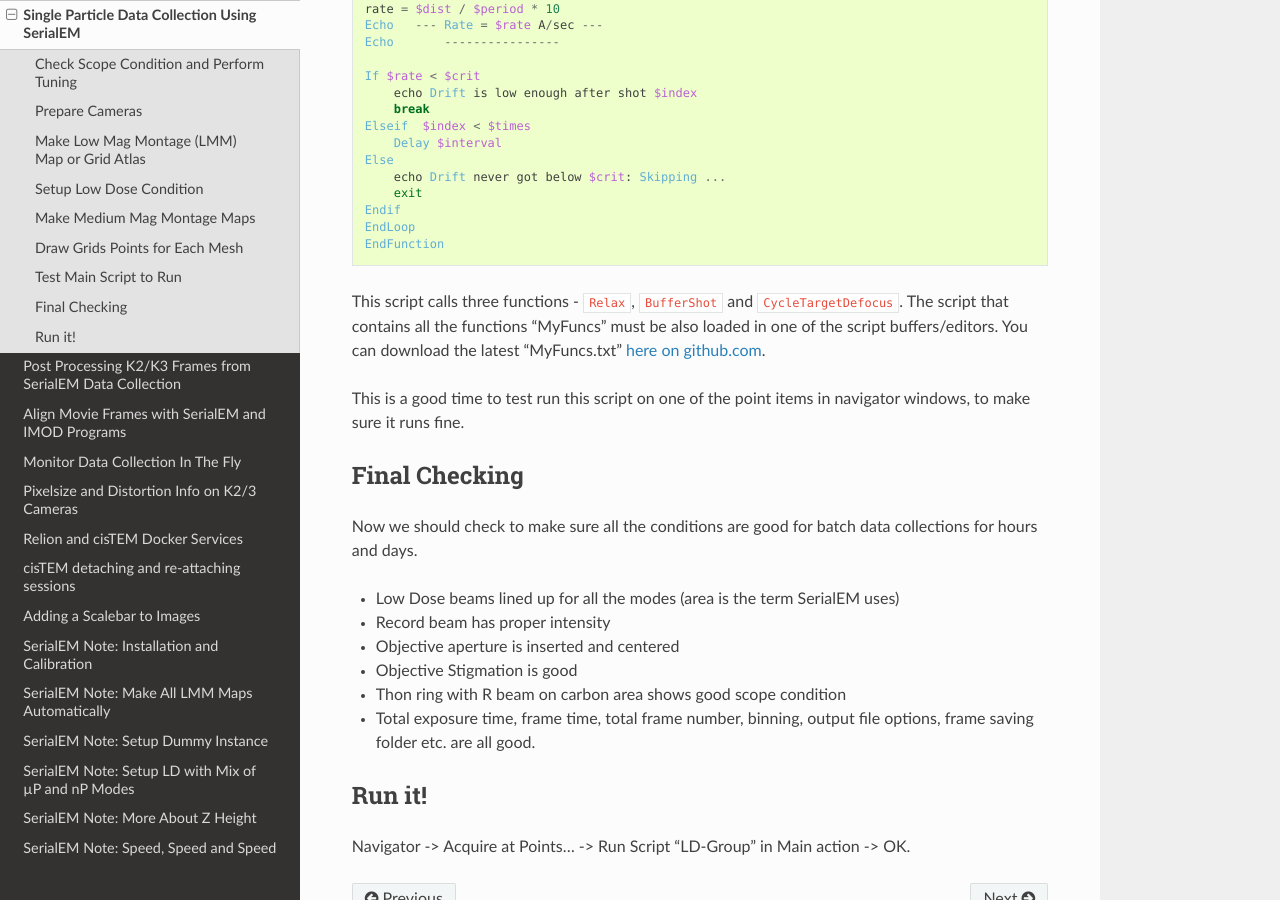
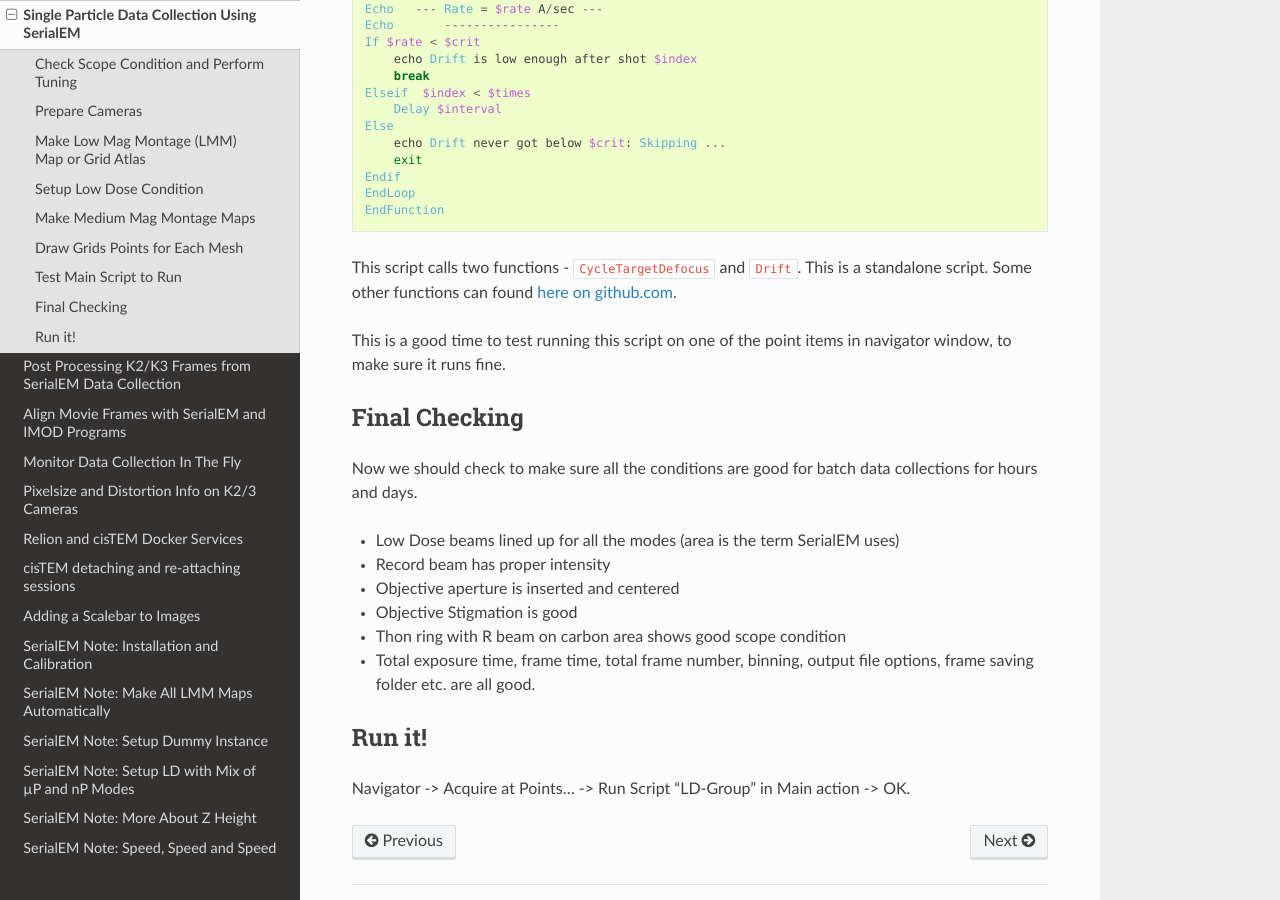
Before and after one commit to xuchen66/sphinx-emdocs, a Sphinx documentation site: the page built from source/singleparticle_serialem.rst, in a window 1280 px wide and 900 px high, scrolled down 4745 px. Built offline with Sphinx 7.4.7 and the Read the Docs theme 2.0.0, drawn with Linux system fonts in a browser that asks for light colours; pages that are not in the unit, such as notebooks, are missing from menus.

Commit message:
Update singleparticle_serialem.rst

```diff
--- a/source/singleparticle_serialem.rst
+++ b/source/singleparticle_serialem.rst
@@ -207,7 +207,6 @@ Lets load the script "LD-Group" to script editor and try to run it.
    Function Drift 1 0 crit
    # A function to measure drift rate, if good, skip to the end of loop.
    # Otherwise, exit execution -- i.e. skip the point.
-
    Echo ===> Running Drift $crit (A)...
 
    shot = F
@@ -228,7 +227,6 @@ Lets load the script "LD-Group" to script editor and try to run it.
    rate = $dist / $period * 10
    Echo   --- Rate = $rate A/sec ---
    Echo       ----------------
-
    If $rate < $crit
        echo Drift is low enough after shot $index
        break
@@ -242,9 +240,9 @@ Lets load the script "LD-Group" to script editor and try to run it.
    EndFunction
 
 
-This script calls three functions - ``Relax``, ``BufferShot`` and ``CycleTargetDefocus``. The script that contains all the functions "MyFuncs" must be also loaded in one of the script buffers/editors. You can download the latest "MyFuncs.txt" `here on github.com <https://github.com/xuchen66/SerialEM-scripts/blob/new-features/MyFuncs.txt/>`_.
+This script calls two functions - ``CycleTargetDefocus`` and ``Drift``. This is a standalone script. Some other functions can found `here on github.com <https://github.com/xuchen66/SerialEM-scripts/blob/new-features/MyFuncs.txt/>`_.
 
-This is a good time to test run this script on one of the point items in navigator windows, to make sure it runs fine.
+This is a good time to test running this script on one of the point items in navigator window, to make sure it runs fine.
 
 .. _final_check:
 
```
